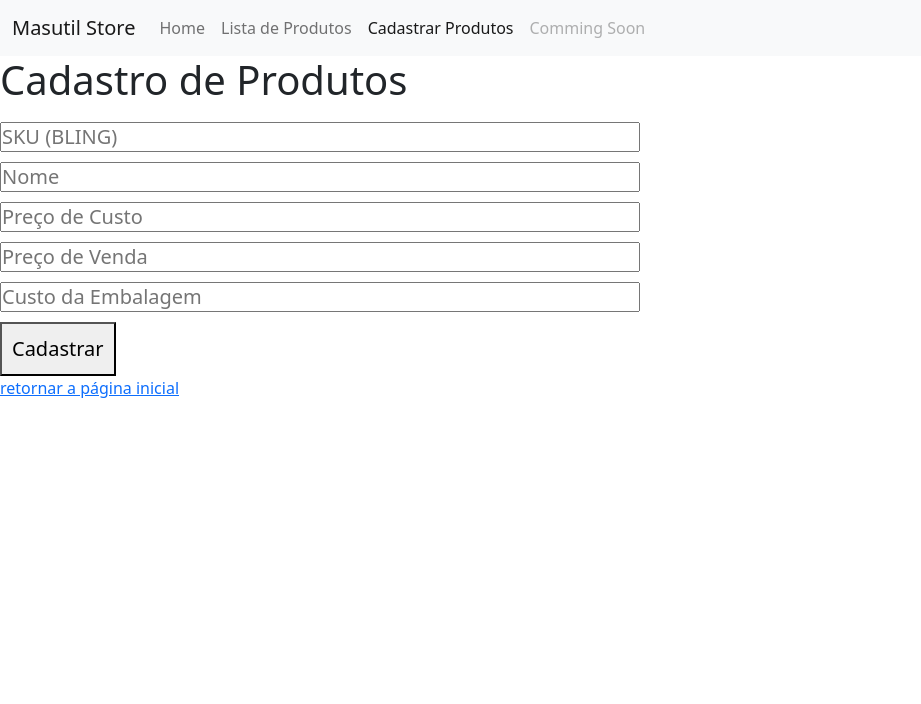
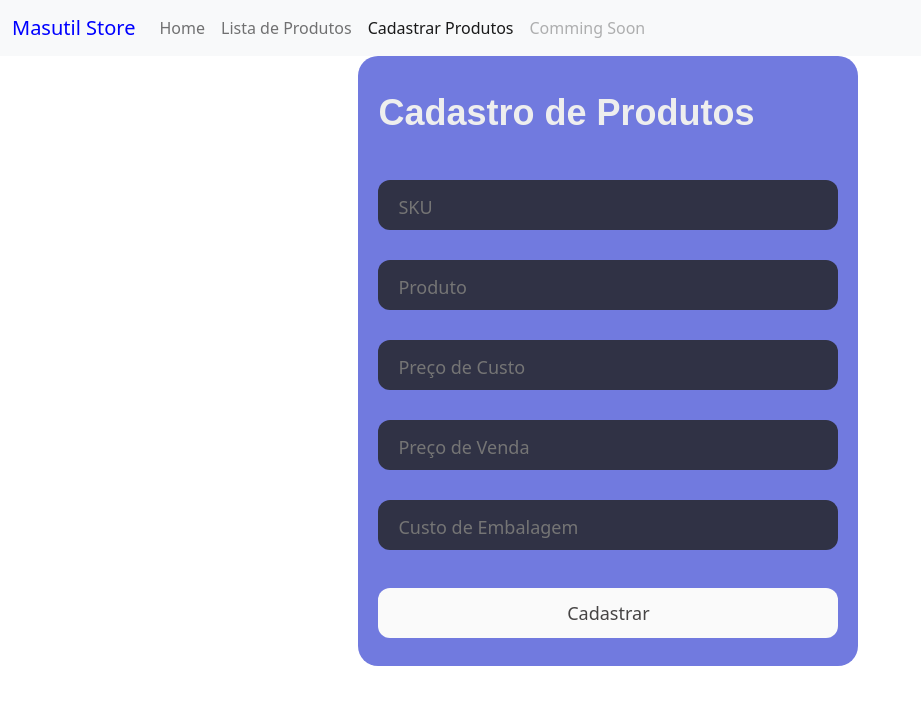
Before and after one commit to GabrielH9981/masutilStore, a React (Create React App) app in the folder client/: page /register in a window 1280 px wide. Shown: the top 704 px of the page, without its empty margins (0-921 px from the left). Built offline with nearby package versions, Linux system fonts and the light colour scheme.

Commit message:
alterações visuais form de register

```diff
--- a/client/src/components/cards/card.js
+++ b/client/src/components/cards/card.js
@@ -36,10 +36,11 @@ export default function Card(props){
                         <div class="card-body">
                             <h5 class="card-title">{props.name}</h5>
                             <p class="card-text">
-                            Preço de Custo: R$ {props.price_cost} --|--
-                            Preço de Venda: R$ {props.price_sell} --|--
-                            Custo da Embalagem: R$ {props.packaging_cost} --|--
-                            Lucro: R$ {lucro.toFixed(2)} --|--
+                                SKU (BLING): {props.cod} &nbsp;&nbsp; | &nbsp;&nbsp;
+                                Preço de Custo: R$ {props.price_cost} &nbsp;&nbsp; | &nbsp;&nbsp;
+                                Preço de Venda: R$ {props.price_sell} &nbsp;&nbsp; | &nbsp;&nbsp;
+                                Custo da Embalagem: R$ {props.packaging_cost} &nbsp;&nbsp; | &nbsp;&nbsp;
+                                Lucro: R$ {lucro.toFixed(2)} &nbsp;&nbsp; | &nbsp;&nbsp;
                                 Margem de Lucro: {((lucro / preco_venda)*100).toFixed(2)}%
                             </p>
                         </div>
--- a/client/src/components/navbars/navbar_register.js
+++ b/client/src/components/navbars/navbar_register.js
@@ -7,7 +7,7 @@ function Navbar_Register() {
       <div>
         <nav class="navbar navbar-expand-lg navbar-light bg-light">
             <div class="container-fluid">
-                <a class="navbar-brand" href="#">Masutil Store</a>
+                <a class="navbar-brand" href="#" style={{color: "blue"}}>Masutil Store</a>
                 <button class="navbar-toggler" type="button" data-bs-toggle="collapse" data-bs-target="#navbarNavAltMarkup" aria-controls="navbarNavAltMarkup" aria-expanded="false" aria-label="Toggle navigation">
                     <span class="navbar-toggler-icon"></span>
                 </button>
--- /dev/null
+++ b/client/src/css/register.css
@@ -0,0 +1,3 @@
+.register--container{
+    margin-left: 5%;
+}
--- /dev/null
+++ b/client/src/css/register_form.css
@@ -0,0 +1,118 @@
+
+.form {
+  margin-left: 28%;
+  background-color: #717adf;
+  border-radius: 20px;
+  box-sizing: border-box;
+  height: 610px;
+  padding: 20px;
+  width: 500px;
+}
+
+.title {
+  color: #eee;
+  font-family: sans-serif;
+  font-size: 36px;
+  font-weight: 600;
+  margin-top: 10px;
+}
+
+.subtitle {
+  color: #eee;
+  font-family: sans-serif;
+  font-size: 16px;
+  font-weight: 600;
+  margin-top: 10px;
+}
+
+.input-container {
+  height: 50px;
+  position: relative;
+  width: 100%;
+}
+
+.ic1 {
+  margin-top: 40px;
+}
+
+.ic2 {
+  margin-top: 30px;
+}
+
+.input {
+  background-color: #303245;
+  border-radius: 12px;
+  border: 0;
+  box-sizing: border-box;
+  color: #eee;
+  font-size: 18px;
+  height: 100%;
+  outline: 0;
+  padding: 4px 20px 0;
+  width: 100%;
+}
+
+.cut {
+  background-color: #15172b;
+  border-radius: 10px;
+  height: 20px;
+  left: 20px;
+  position: absolute;
+  top: -20px;
+  transform: translateY(0);
+  transition: transform 200ms;
+  width: 76px;
+}
+
+.cut-short {
+  width: 50px;
+}
+
+.input:focus ~ .cut,
+.input:not(:placeholder-shown) ~ .cut {
+  transform: translateY(8px);
+}
+
+.placeholder {
+  color: #65657b;
+  font-family: sans-serif;
+  left: 20px;
+  line-height: 14px;
+  pointer-events: none;
+  position: absolute;
+  transform-origin: 0 50%;
+  transition: transform 200ms, color 200ms;
+  top: 20px;
+}
+
+.input:focus ~ .placeholder,
+.input:not(:placeholder-shown) ~ .placeholder {
+  transform: translateY(-30px) translateX(10px) scale(0.75);
+}
+
+.input:not(:placeholder-shown) ~ .placeholder {
+  color: #808097;
+}
+
+.input:focus ~ .placeholder {
+  color: #dc2f55;
+}
+
+.submit {
+  background-color: rgb(250, 250, 250);
+  border-radius: 12px;
+  border: 0;
+  box-sizing: border-box;
+  color: rgb(70, 68, 68);
+  cursor: pointer;
+  font-size: 18px;
+  height: 50px;
+  margin-top: 38px;
+  outline: 0;
+  text-align: center;
+  width: 100%;
+}
+
+.submit:active {
+  background-color: #06b;
+}
--- a/client/src/home.js
+++ b/client/src/home.js
@@ -24,8 +24,6 @@ const Home = () =>{
         </div>
       </nav>
 
-
-
       {/* <h1>Página Inicial</h1>
       <nav>
         <ul>
--- a/client/src/products.js
+++ b/client/src/products.js
@@ -18,7 +18,7 @@ const Products = () => {
     return (
         <div>
             <Navbar/>
-            <h1>Lista de Produtos</h1>
+            <center><h1>Lista de Produtos</h1></center>
 
             {typeof listProducts !== "undefined" && listProducts.map((value) => {
             //gera cada card e envia as info que ele precisa pra ser montado la no card.js
@@ -37,7 +37,7 @@ const Products = () => {
             );
             })}
 
-            <Link to="/">retornar a página inicial</Link>
+            {/* <Link to="/">retornar a página inicial</Link> */}
         </div>
     );
 }
--- a/client/src/register.js
+++ b/client/src/register.js
@@ -2,6 +2,8 @@ import React, {useState} from 'react';
 import { Link } from "react-router-dom";
 import Axios from "axios";
 import Navbar from "./components/navbars/navbar_register";
+import './css/register.css'
+import './css/register_form.css'
 
 const Usuario = () => {
     //setando as variáveis global
@@ -31,52 +33,39 @@ const Usuario = () => {
 
     return (
         <div className="app--container">
+
             <Navbar/>
-            <div className="register--container">
-                <h1>Cadastro de Produtos</h1>
-                <input
-                    type="text"
-                    name="cod"
-                    placeholder="SKU (BLING)"
-                    className="register--input"
-                    onChange={handleChangeValues}
-                />
-                <br/>
-                <input
-                    type="text"
-                    name="name"
-                    placeholder="Nome"
-                    className="register--input"
-                    onChange={handleChangeValues}
-                />
-                <br/>
-                <input
-                    type="text"
-                    name="price_cost"
-                    placeholder="Preço de Custo"
-                    className="register--input"
-                    onChange={handleChangeValues}
-                />
-                <br/>
-                <input
-                    type="text"
-                    name="price_sell"
-                    placeholder="Preço de Venda"
-                    className="register--input"
-                    onChange={handleChangeValues}
-                />
-                <br/>
-                <input
-                    type="text"
-                    name="packaging_cost"
-                    placeholder="Custo da Embalagem"
-                    className="register--input"
-                    onChange={handleChangeValues}
-                />
-                <br/>
-                <button class="register--btn" onClick={() => handleClickButton()}>Cadastrar</button>
+
+            <div class="form">
+                <div class="title">Cadastro de Produtos</div>
+                <div class="input-container ic1">
+                    <input id="cod" name="cod" class="input" type="text" placeholder="SKU" onChange={handleChangeValues}/>
+                    {/* <div class="cut"></div>
+                    <label for="cod" class="placeholder">SKU</label> */}
+                </div>
+                <div class="input-container ic2">
+                    <input id="name" name="name" class="input" type="text" placeholder="Produto" onChange={handleChangeValues}/>
+                    {/* <div class="cut"></div>
+                    <label for="name" class="placeholder">Produto</label> */}
+                </div>
+                <div class="input-container ic2">
+                    <input id="price_cost" name="price_cost" class="input" type="text" placeholder="Preço de Custo" onChange={handleChangeValues}/>
+                    {/* <div class="cut cut-short"></div>
+                    <label for="price_cost" class="placeholder">Preço de Custo</label> */}
+                </div>
+                <div class="input-container ic2">
+                    <input id="price_sell" name="price_sell" class="input" type="text" placeholder="Preço de Venda" onChange={handleChangeValues}/>
+                    {/* <div class="cut cut-short"></div>
+                    <label for="price_sell" class="placeholder">Preço de Venda</label> */}
+                </div>
+                <div class="input-container ic2">
+                    <input id="packaging_cost" name="packaging_cost" class="input" type="text" placeholder="Custo de Embalagem" onChange={handleChangeValues}/>
+                    {/* <div class="cut cut-short"></div>
+                    <label for="packaging_cost" class="placeholder">Custo de Embalagem</label> */}
+                </div>
+                <button type="text" class="submit" onClick={() => handleClickButton()}>Cadastrar</button>
             </div>
-            <Link to="/">retornar a página inicial</Link>
+            {/* <Link to="/">retornar a página inicial</Link> */}
         </div>
     );
 }
```
Also changed, not shown: 1 other file (tests, documents, lock files or other folders). Lines whose indentation alone changed are shown as unchanged.
